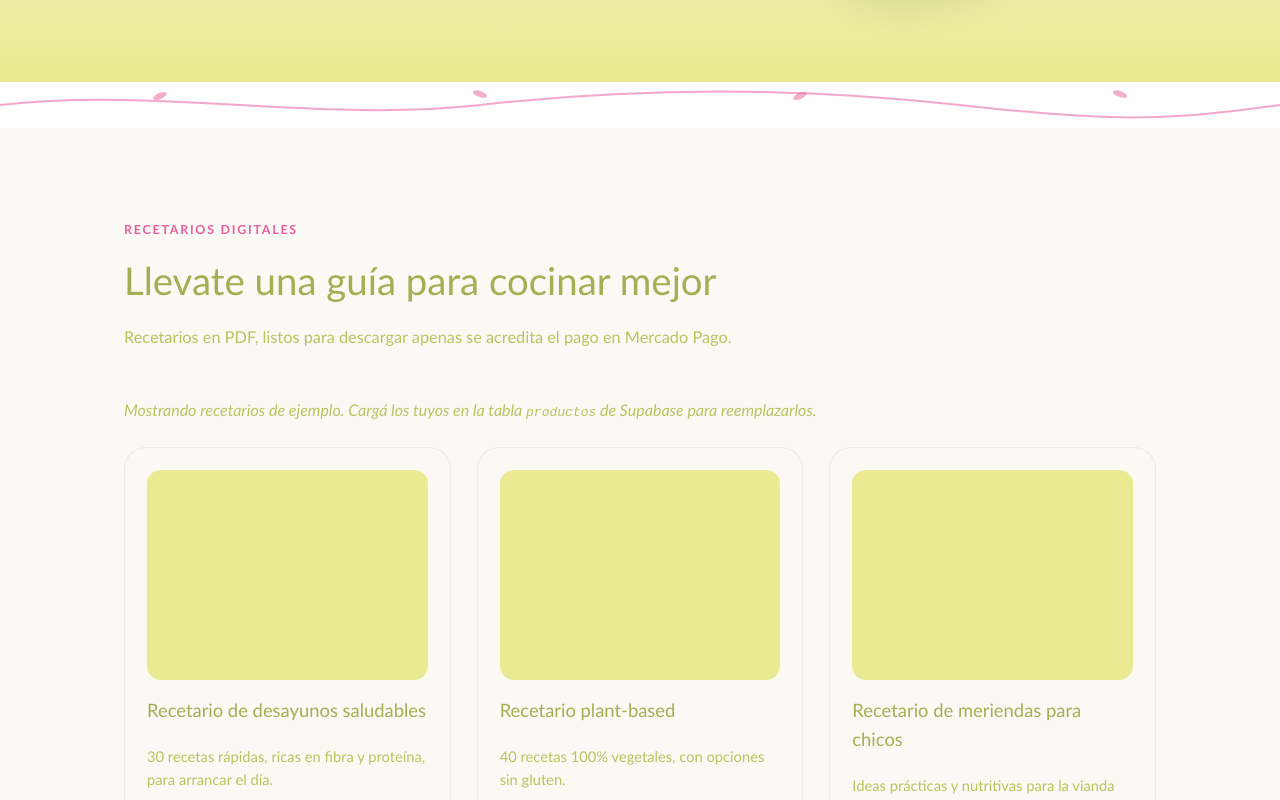
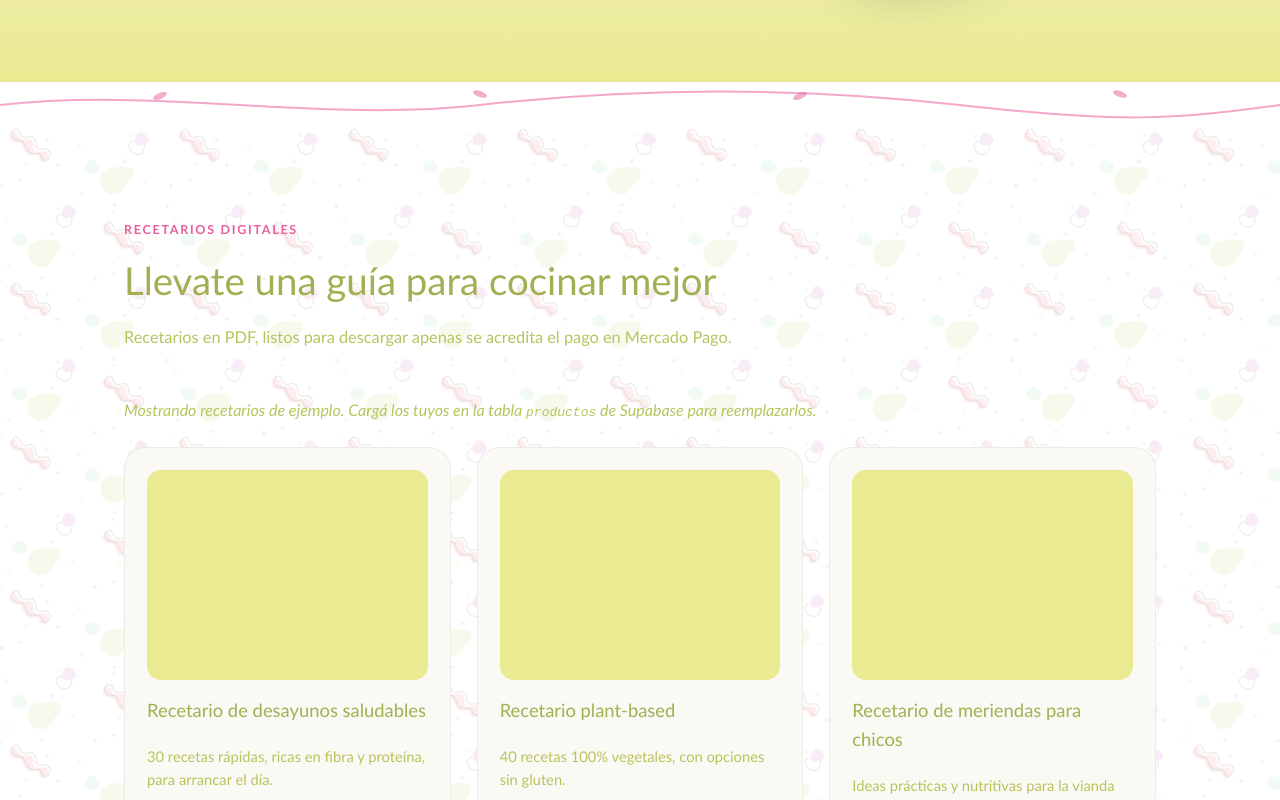
Before and after one commit to MechiBakker/nutri-site, a React (Vite) app: page / in a window 1280 px wide. Shown: the part 420-1220 px from the top of the page. Built offline with nearby package versions, Linux system fonts and the light colour scheme; no server answers; the database is empty.

Commit message:
opacidad fondo

```diff
--- a/src/styles.css
+++ b/src/styles.css
@@ -173,7 +173,12 @@ section { padding: 88px 0; }
 
 /* ---------- TIENDA ---------- */
 .tienda {
-  background: var(--blanco) url('/fondo.png') opacity(0.5) repeat top left;
+  /* Combina un color con transparencia (RGBA) sobre el patrón */
+  background:
+    linear-gradient(rgba(255, 255, 255, 0.7), rgba(255, 255, 255, 0.7)),
+    url('/fondo.png') repeat top left;
+
+  background-color: var(--blanco);
 }
 
 .productos-grid {
```
